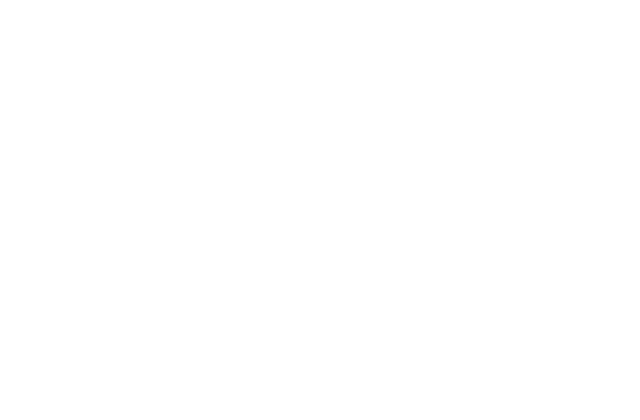
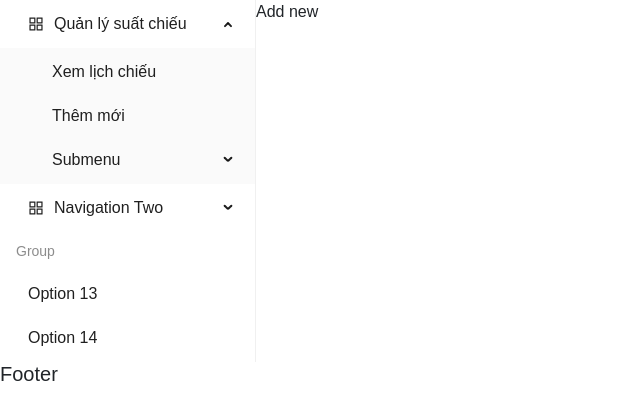
Before and after one commit to mephim/mephim-FE-React, a React (Create React App) app: page /admin/add-show in a window 1280 px wide. Before the commit this address had no page. Shown: the top 420 px of the page, without its empty margins (0-640 px from the left). Built offline with nearby package versions, Linux system fonts and the light colour scheme; a web font is replaced by a local one.

Commit message:
Add admin sidebar page

```diff
--- a/package.json
+++ b/package.json
@@ -11,6 +11,7 @@
     "@types/jest": "^27.5.2",
     "@types/node": "^16.18.3",
     "@types/react": "^18.0.25",
+    "@types/react-big-calendar": "^0.38.2",
     "@types/react-dom": "^18.0.9",
     "@types/react-slick": "^0.23.10",
     "antd": "^5.0.4",
@@ -18,7 +19,9 @@
     "bootstrap": "^5.2.2",
     "cors": "^2.8.5",
     "eslint": "^8.22.0",
+    "moment": "2.20.1",
     "react": "^18.2.0",
+    "react-big-calendar": "0.17.0",
     "react-bootstrap": "^2.6.0",
     "react-countdown": "^2.3.5",
     "react-dom": "^18.2.0",
@@ -27,7 +30,8 @@
     "react-slick": "^0.28.1",
     "slick-carousel": "^1.8.1",
     "typescript": "^4.9.3",
-    "web-vitals": "^2.1.4"
+    "web-vitals": "^2.1.4",
+    "@mui/material": "^5.10.12"
   },
   "scripts": {
     "start": "react-scripts start",
--- a/src/App.css
+++ b/src/App.css
@@ -1,5 +1,6 @@
 @import url('https://fonts.googleapis.com/css2?family=Saira+Semi+Condensed:wght@200;400;500;600&display=swap');
 @import "css/CustomMargin.css";
+@import "react-big-calendar/lib/css/react-big-calendar.css";
 :root {
   --text-light: #6E84A3;
   --text-black: #12263F;
--- a/src/App.tsx
+++ b/src/App.tsx
@@ -4,6 +4,8 @@
 import Login from "./pages/Login";
 import BaseRouter from "./components/BaseRoute";
 import MainRoute from "./components/BaseRoute/main-route";
+import Demo from "./components/DemoScheduler";
+import AdminRoute from "./components/BaseRoute/admin-route";
 
 function App() {
   return (
@@ -16,6 +18,11 @@
             element={<BaseRouter element={<MainRoute />} />}
           />
           <Route path="/transaction" element={<Login />} />
+          <Route
+              path="/admin/*"
+              element={<BaseRouter element={<AdminRoute />} />}
+          />
+          <Route path="/demo" element={<Demo />} />
         </Routes>
       </div>
     </Router>
--- /dev/null
+++ b/src/components/BaseRoute/admin-route.tsx
@@ -0,0 +1,23 @@
+import { Route, Routes } from 'react-router-dom';
+import React from "react";
+import Footer from "../Footer";
+import Sidebar from "../commons/Sidebar";
+import List from "../../pages/Admin/Show/List";
+import AddNew from "../../pages/Admin/Show/AddNew";
+
+function AdminRoute() {
+    return (
+        <>
+            <div style={{display: 'flex'}}>
+                <Sidebar />
+                <Routes>
+                    <Route path="list-show" element={<List />} />
+                    <Route path="add-show" element={<AddNew />} />
+                </Routes>
+            </div>
+            <Footer/>
+        </>
+    );
+}
+
+export default AdminRoute;
--- /dev/null
+++ b/src/components/DemoScheduler/appointments.ts
@@ -0,0 +1,27 @@
+export default [
+    {
+        'title': 'Đi nhậu',
+        'start': new Date(2022, 11, 15, 7, 0, 0),
+        'end': new Date(2022, 11, 15, 9, 0, 0)
+    },
+    {
+        'title': 'Đi nhậu',
+        'start': new Date(2022, 11, 15, 10, 0, 0),
+        'end': new Date(2022, 11, 15, 11, 0, 0)
+    },
+    {
+        'title': 'Đi nhậu',
+        'start': new Date(2022, 11, 15, 11, 0, 0),
+        'end': new Date(2022, 11, 15, 12, 0, 0)
+    },
+    {
+        'title': 'Đi nhậu',
+        'start': new Date(2022, 11, 15, 12, 0, 0),
+        'end': new Date(2022, 11, 15, 13, 0, 0)
+    },
+    {
+        'title': 'Đi nhậu',
+        'start': new Date(2022, 11, 16, 7, 0, 0),
+        'end': new Date(2022, 11, 16, 9, 0, 0)
+    },
+]
--- /dev/null
+++ b/src/components/DemoScheduler/index.jsx
@@ -0,0 +1,30 @@
+import React from "react";
+import events from "./appointments";
+import BigCalendar from "react-big-calendar";
+import moment from "moment";
+import "react-big-calendar/lib/css/react-big-calendar.css";
+
+moment.locale("en-GB");
+BigCalendar.momentLocalizer(moment);
+
+const allViews = Object.keys(BigCalendar.Views).map(
+    (k) => BigCalendar.Views[k]
+);
+
+function DemoScheduler() {
+    return <div style={{ height: 700 }}>
+        <BigCalendar
+            events={events}
+            step={60}
+            views={allViews}
+            defaultDate={new Date(2022, 11, 15)}
+            popup={true}
+            onShowMore={(events, date) => {
+                console.log(events)
+                this.setState({ showModal: true, events })
+            }}
+        />
+    </div>
+}
+
+export default DemoScheduler;
--- /dev/null
+++ b/src/components/commons/Sidebar.tsx
@@ -0,0 +1,60 @@
+import React from 'react';
+import { AppstoreOutlined, MailOutlined, SettingOutlined } from '@ant-design/icons';
+import type { MenuProps } from 'antd';
+import { Menu } from 'antd';
+import {useNavigate} from "react-router-dom";
+
+type MenuItem = Required<MenuProps>['items'][number];
+
+function getItem(
+    label: React.ReactNode,
+    key: React.Key,
+    icon?: React.ReactNode,
+    children?: MenuItem[],
+    type?: 'group',
+): MenuItem {
+    return {
+        key,
+        icon,
+        children,
+        label,
+        type,
+    } as MenuItem;
+}
+
+const items: MenuProps['items'] = [
+    getItem('Quản lý suất chiếu', 'sub1', <AppstoreOutlined />, [
+        getItem('Xem lịch chiếu', 'list-show'),
+        getItem('Thêm mới ', 'add-show'),
+        getItem('Submenu', 'sub3', null, [getItem('Option 7', '7ggrg'), getItem('Option 8', '8ghre')]),
+    ]),
+
+    getItem('Navigation Two', 'sub2', <AppstoreOutlined />, [
+        getItem('Option 7', '7key'),
+        getItem('Option 8', '8key'),
+        getItem('Submenu', 'sub321', null, [getItem('Option 7', 'sub2sub1'), getItem('Option 8', 'sub2sub2')]),
+    ]),
+
+    getItem('Group', 'grp', null, [getItem('Option 13', '13'), getItem('Option 14', '14')], 'group'),
+];
+
+function Sidebar() {
+    const navigate = useNavigate();
+    const onClick: MenuProps['onClick'] = (e: any) => {
+        console.log(e.key)
+        navigate(`/admin/${e.key}`);
+    };
+
+    return (
+        <Menu
+            onClick={onClick}
+            style={{ width: 256 }}
+            defaultSelectedKeys={['1']}
+            defaultOpenKeys={['sub1']}
+            mode="inline"
+            items={items}
+        />
+    );
+};
+
+export default Sidebar;
--- /dev/null
+++ b/src/pages/Admin/Show/AddNew/index.tsx
@@ -0,0 +1,5 @@
+function AddNew() {
+    return <span>Add new</span>;
+}
+
+export default AddNew;
--- /dev/null
+++ b/src/pages/Admin/Show/List/index.tsx
@@ -0,0 +1,5 @@
+function List() {
+    return <span>List</span>;
+}
+
+export default List;
```
Also changed, not shown: 1 other file (tests, documents, lock files or other folders).
